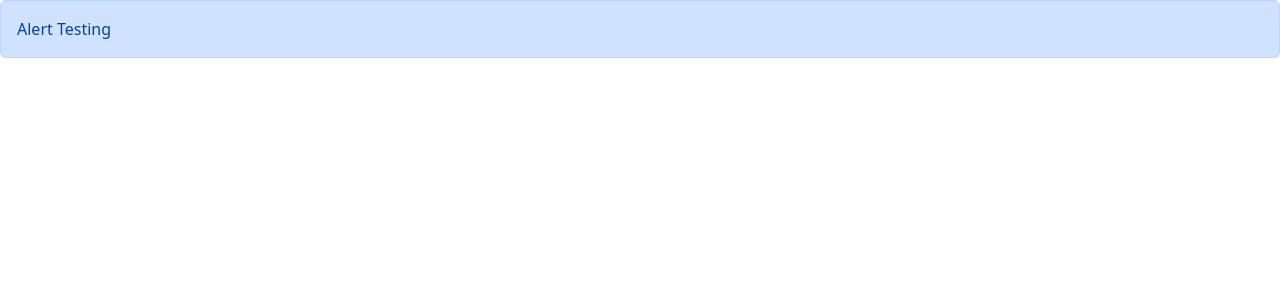
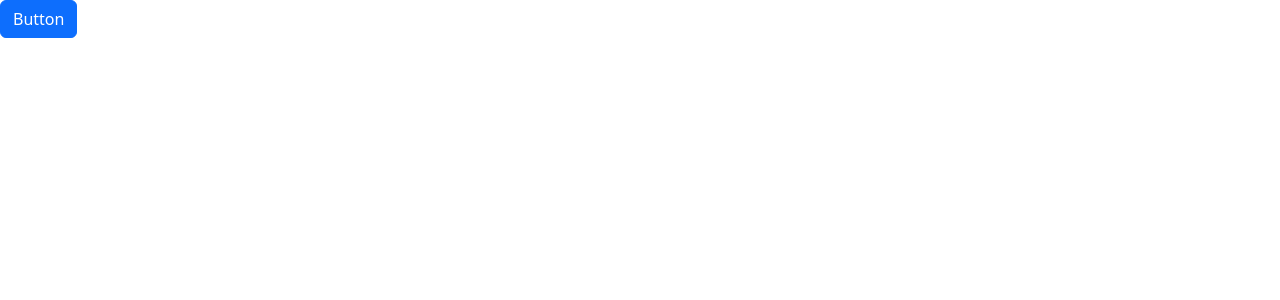
Before and after one commit to yraj2001/React, a React (Vite) app: page / in a window 1280 px wide. Shown: the top 300 px of the page. Built offline with nearby package versions, Linux system fonts and the light colour scheme; the HTML template or start-up script is replaced by a standard one.

Commit message:
finished developing a button using hooks, interface(children)

```diff
--- a/src/App.tsx
+++ b/src/App.tsx
@@ -1,16 +1,18 @@
 import Alert from "./components/Alert";
+import Buttons from "./components/Buttons";
 import ListGroup from "./components/ListGroup";
+import React from "react";
+import { ReactDOM } from "react";
+import { useState } from "react";
 
 function App() {
-  const handleSelectItem = (item: string) => {
-    console.log(item);
-  };
-
+  let [alertVisibility, setAlertVisibility] = useState(false);
   return (
     <>
-      <Alert>
-        <span>Alert</span> Testing
-      </Alert>
+      {alertVisibility && (
+        <Alert onClose={() => setAlertVisibility(false)}>My alert</Alert>
+      )}
+      <Buttons onClick={() => setAlertVisibility(true)}>Button</Buttons>
     </>
   );
 }
--- a/src/components/Alert.tsx
+++ b/src/components/Alert.tsx
@@ -2,10 +2,22 @@
 
 interface Props {
   children: ReactNode;
+  onClose: () => void;
 }
 
-const Alert = ({ children }: Props) => {
-  return <div className="alert alert-primary">{children}</div>;
+const Alert = ({ children, onClose }: Props) => {
+  return (
+    <div className="alert alert-warning alert-dismissible" role="alert">
+      {children}
+      <button
+        type="button"
+        className="btn-close"
+        onClick={onClose}
+        data-bs-dismiss="alert"
+        aria-label="Close"
+      ></button>
+    </div>
+  );
 };
 
 export default Alert;
--- /dev/null
+++ b/src/components/Buttons.tsx
@@ -0,0 +1,17 @@
+import React, { ReactNode } from "react";
+
+interface Props {
+  children: ReactNode;
+  onClick: () => void;
+  color?: string;
+}
+
+const Buttons = ({ children, onClick, color = "primary" }: Props) => {
+  return (
+    <button type="button" className={"btn btn-" + color} onClick={onClick}>
+      {children}
+    </button>
+  );
+};
+
+export default Buttons;
```
